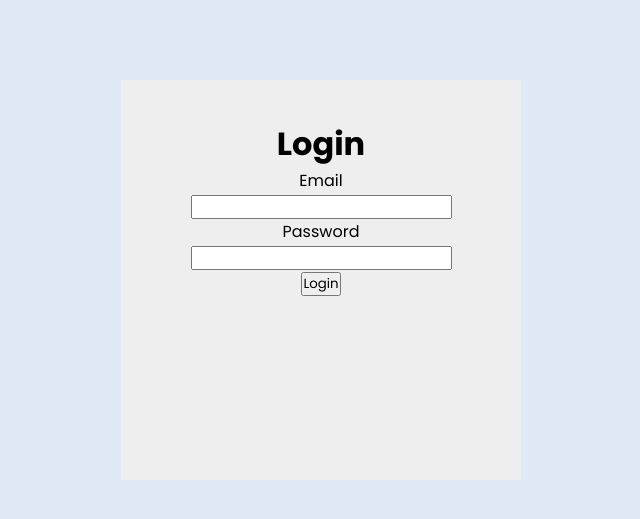
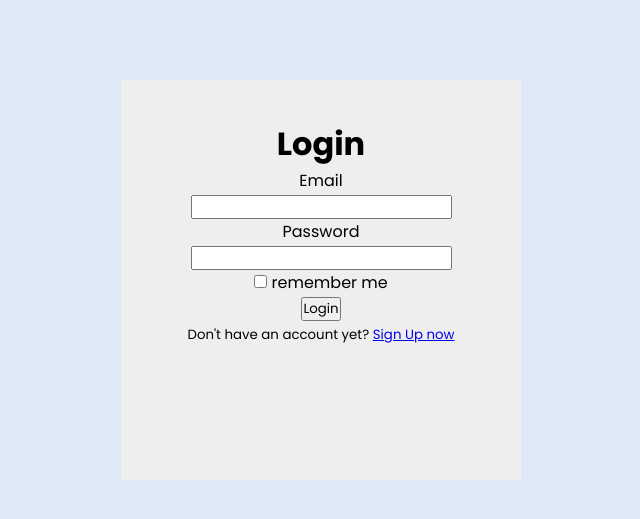
Before and after one commit to EmmaAtom00/SEWMP, a Flask app: page /login in a window 1280 px wide. Shown: the top 519 px of the page, without its empty margins (319-959 px from the left). Run offline with Flask 3, Linux system fonts and the light colour scheme.

Commit message:
check box

```diff
--- a/myApp/packages/form.py
+++ b/myApp/packages/form.py
@@ -25,3 +25,5 @@ class LoginForm(FlaskForm):
     password = PasswordField("Password", validators = [DataRequired()])
 
     submit = SubmitField("Login")
+
+    remember_me = BooleanField("remember me")
--- a/myApp/packages/routes.py
+++ b/myApp/packages/routes.py
@@ -15,6 +15,13 @@ def register():
 @app.route("/login", methods = ["GET", "POST"])
 def loginpage():
     form = LoginForm()
+    if form.validate_on_submit():
+        if form.email.data == admin@swemp.com and form.password.data == 'password':
+            flash("Login Successful", 'success')
+            return redirect(url_for('homepage'))
+        else:
+            flash("Username or Password incorrect")
+
     return render_template("login.html", form =form, title = "Login")
 
 
--- a/myApp/packages/templates/login.html
+++ b/myApp/packages/templates/login.html
@@ -34,10 +34,21 @@
                     {{ form.password(class = "form-password")}}
                 </div>
 
-                <div class="submit">
+		<div class = "check-box">
+			{{ form.remember_me() }}
+			{{ form.remember_me.label(class = "check-box-label") }}
+		</div>
+
+                <div class = "submit-button">
                     {{ form.submit(class = "submit-button") }}
                 </div>
+		<small class = "small-txt">
+		    Don't have an account yet? <a href = "url_for("register")" class = "Signup">Sign Up now</a>
+		</small>
+
             </form>
+
+
         </div>
     </div>
 
```
